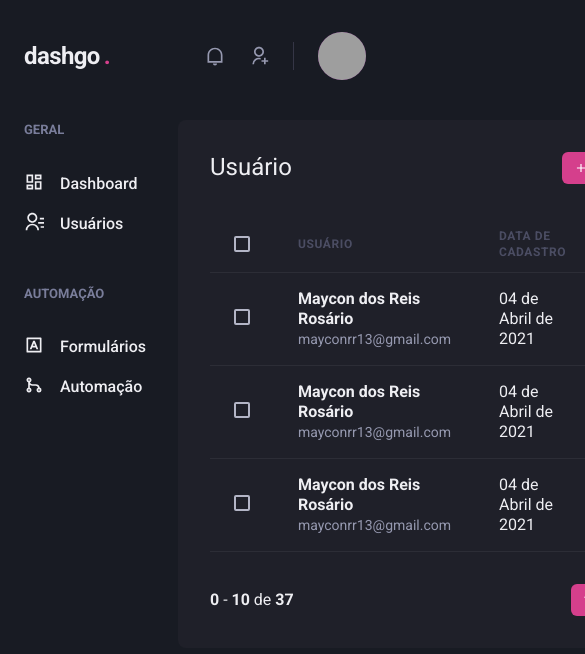
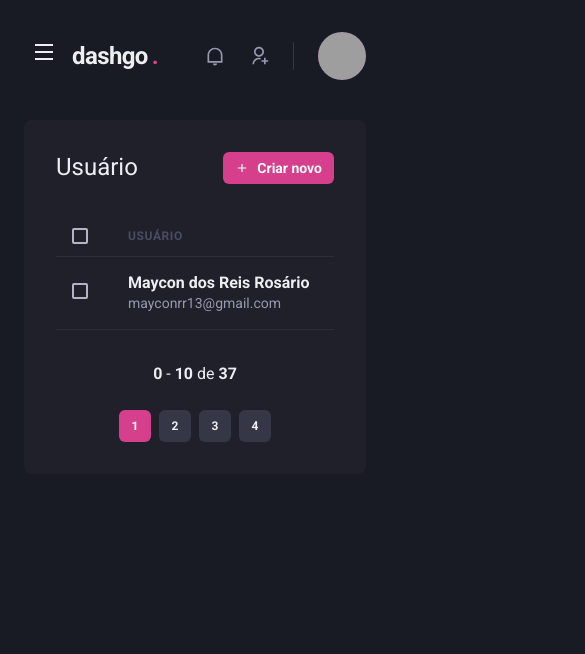
Before and after one commit to mayconrr13/dashgo, a Next.js app: page /users in a window 390 px wide. Shown: the top 654 px of the page, 585 px wide, since content can reach past the window. Built offline with nearby package versions, Linux system fonts and the light colour scheme; grey boxes are pictures that could not be loaded.

Commit message:
Components responsivity

```diff
--- a/package.json
+++ b/package.json
@@ -20,6 +20,7 @@
     "react": "^17.0.2",
     "react-apexcharts": "^1.3.7",
     "react-dom": "17.0.2",
+    "react-hook-form": "^7.0.5",
     "react-icons": "^4.2.0",
     "typescript": "^4.2.4"
   }
--- /dev/null
+++ b/src/components/ActiveLink.tsx
@@ -0,0 +1,32 @@
+import React, { cloneElement, ReactElement } from 'react'
+import Link, { LinkProps } from 'next/link'
+import { useRouter } from 'next/dist/client/router'
+
+interface ActiveLinkProps extends LinkProps{
+  children: ReactElement;
+  shouldMatchExactHref?: boolean;
+}
+
+export const ActiveLink = ({ children, shouldMatchExactHref = false, ...rest }: ActiveLinkProps) => {
+  const { asPath } = useRouter()
+  let isActive = false
+
+  if (shouldMatchExactHref && (asPath === rest.href ||asPath === rest.as)) {
+    isActive = true
+  }
+
+  if (!shouldMatchExactHref && (
+    asPath.startsWith(String(rest.href)) ||
+    asPath.startsWith(String(rest.as))
+  )) {
+    isActive = true
+  }
+
+  return (
+    <Link {...rest} >
+      {cloneElement(children, {
+        color: isActive ? 'pink.400' : 'gray.50'
+      })}
+    </Link>
+  )
+}
--- a/src/components/Header/index.tsx
+++ b/src/components/Header/index.tsx
@@ -1,12 +1,16 @@
 import React from 'react'
-import { Flex, useBreakpointValue } from '@chakra-ui/react'
+import { Flex, Icon, IconButton, useBreakpointValue } from '@chakra-ui/react'
 
 import { Profile } from './Profile'
 import { NotificationsNav } from './NotificationsNav'
 import { SearchBox } from './SearchBox'
 import { Logo } from './Logo'
+import { useSidebarDrawer } from '../../context/SidebarDrawerContext'
+import { RiMenuLine } from 'react-icons/ri'
 
 export const Header = () => {
+  const { onOpen } = useSidebarDrawer()
+
   const isWideVersion = useBreakpointValue({
     base: false,
     lg: true,
@@ -14,6 +18,17 @@ export const Header = () => {
 
   return (
     <Flex as="header" w="100%" maxWidth={1480} h="20" mx="auto" mt="4" px="6" align="center">
+
+      { !isWideVersion && (
+        <IconButton
+          aria-label="Open navigation"
+          icon={<Icon as={RiMenuLine} />}
+          fontSize="24"
+          variant="unstyled"
+          onClick={onOpen}
+          mr="2"
+        />
+      )}
 
       <Logo />
 
--- a/src/components/Pagination/index.tsx
+++ b/src/components/Pagination/index.tsx
@@ -4,7 +4,7 @@ import { PaginationItem } from "./PaginationItem"
 export const Pagination = () => {
   return (
     <Stack
-      direction="row"
+      direction={["column", "row"]}
       mt="8"
       justify="space-between"
       align="center"
--- a/src/components/Sidebar/NavLink.tsx
+++ b/src/components/Sidebar/NavLink.tsx
@@ -1,17 +1,20 @@
-import { Icon, Link, Text, LinkProps as ChakraLinkProps } from '@chakra-ui/react'
+import { Icon, Link as ChakraLink, Text, LinkProps as ChakraLinkProps } from '@chakra-ui/react'
 import React, { ElementType } from 'react'
-import { RiDashboardLine } from 'react-icons/ri'
+import { ActiveLink } from '../ActiveLink'
 
 interface NavLinkProps extends ChakraLinkProps{
   icon: ElementType;
   children: string;
+  href: string;
 }
 
-export const NavLink = ({ icon, children, ...rest }: NavLinkProps) => {
+export const NavLink = ({ icon, children, href, ...rest }: NavLinkProps) => {
   return (
-    <Link display="flex" align="center" {...rest} >
-      <Icon as={icon} fontSize="20" />
-      <Text ml="4" fontWeight="medium">{children}</Text>
-    </Link>
+    <ActiveLink href={href} passHref>
+      <ChakraLink display="flex" align="center" {...rest} >
+        <Icon as={icon} fontSize="20" />
+        <Text ml="4" fontWeight="medium">{children}</Text>
+      </ChakraLink>
+    </ActiveLink>
   )
 }
--- /dev/null
+++ b/src/components/Sidebar/SidebarNav.tsx
@@ -0,0 +1,20 @@
+import { Stack } from '@chakra-ui/react'
+import React from 'react'
+import { RiContactsLine, RiDashboardLine, RiGitMergeLine, RiInputMethodLine } from 'react-icons/ri'
+import { NavLink } from './NavLink'
+import { NavSection } from './NavSection'
+
+export const SidebarNav = () => {
+  return (
+    <Stack spacing="12" align="flex-start">
+      <NavSection title="GERAL">
+        <NavLink icon={RiDashboardLine} href="/dashboard" >Dashboard</NavLink>
+        <NavLink icon={RiContactsLine} href="/users" >Usuários</NavLink>
+      </NavSection>
+      <NavSection title="AUTOMAÇÃO">
+        <NavLink icon={RiInputMethodLine} href="/forms" >Formulários</NavLink>
+        <NavLink icon={RiGitMergeLine} href="/automation" >Automação</NavLink>
+      </NavSection>
+    </Stack>
+  )
+}
--- a/src/components/Sidebar/index.tsx
+++ b/src/components/Sidebar/index.tsx
@@ -1,23 +1,41 @@
-import Icon from '@chakra-ui/icon'
-import { Box, Link, Stack, Text } from '@chakra-ui/layout'
-import React from 'react'
-import { RiContactsLine, RiDashboardLine, RiGitMergeLine, RiInputMethodLine } from 'react-icons/ri'
-import { NavLink } from './NavLink'
-import { NavSection } from './NavSection'
+import { Box } from '@chakra-ui/layout'
+import { Drawer, DrawerBody, DrawerCloseButton, DrawerContent, DrawerHeader, DrawerOverlay, useBreakpointValue } from '@chakra-ui/react'
+import { useSidebarDrawer } from '../../context/SidebarDrawerContext'
+import { SidebarNav } from './SidebarNav'
 
 export const Sidebar = () => {
+  const { isOpen, onClose } = useSidebarDrawer()
+
+  const isDrawerSidebar = useBreakpointValue({
+    base: true,
+    lg: false,
+  })
+
+  //elemento Drawer do próprio Chakra UI
+  if (isDrawerSidebar) {
+    return (
+      <Drawer
+        isOpen={isOpen}
+        placement="left"
+        onClose={onClose}
+      >
+        <DrawerOverlay>
+          <DrawerContent bg="gray.800" padding="4">
+            <DrawerCloseButton mt="6" />
+            <DrawerHeader>Navegação</DrawerHeader>
+
+            <DrawerBody>
+              <SidebarNav />
+            </DrawerBody>
+          </DrawerContent>
+        </DrawerOverlay>
+      </Drawer>
+    )
+  }
+
   return (
     <Box as="aside" w="64" mr="8">
-      <Stack spacing="12" align="flex-start">
-        <NavSection title="GERAL">
-          <NavLink icon={RiDashboardLine} >Dashboard</NavLink>
-          <NavLink icon={RiContactsLine} >Usuários</NavLink>
-        </NavSection>
-        <NavSection title="AUTOMAÇÃO">
-          <NavLink icon={RiInputMethodLine} >Formulários</NavLink>
-          <NavLink icon={RiGitMergeLine} >Automação</NavLink>
-        </NavSection>
-      </Stack>
+      <SidebarNav />
     </Box>
   )
 }
--- /dev/null
+++ b/src/context/SidebarDrawerContext.tsx
@@ -0,0 +1,29 @@
+import { useDisclosure, UseDisclosureReturn } from "@chakra-ui/react";
+import { useRouter } from "next/dist/client/router";
+import { createContext, ReactNode, useContext, useEffect } from "react";
+
+interface SidebarDrawerProviderProps {
+  children: ReactNode;
+}
+
+type SidebarDrawerContextData = UseDisclosureReturn
+
+const SidebarDrawerContext = createContext({} as SidebarDrawerContextData)
+
+export function SidebarDrawerProvider({ children }: SidebarDrawerProviderProps) {
+  const disclosure = useDisclosure()
+  const router = useRouter()
+
+  // fechamento automático do menu caso navegue para outra página
+  useEffect(() => {
+    disclosure.onClose()
+  }, [router.asPath])
+
+  return (
+    <SidebarDrawerContext.Provider value={disclosure}>
+      {children}
+    </SidebarDrawerContext.Provider>
+  )
+}
+
+export const useSidebarDrawer = () => useContext(SidebarDrawerContext)
--- a/src/pages/_app.tsx
+++ b/src/pages/_app.tsx
@@ -1,11 +1,14 @@
 import { AppProps } from 'next/app'
 import { ChakraProvider } from '@chakra-ui/react'
 import { theme } from '../styles/theme'
+import { SidebarDrawerProvider } from '../context/SidebarDrawerContext'
 
 function MyApp({ Component, pageProps }: AppProps) {
   return (
     <ChakraProvider theme={ theme }>
-      <Component {...pageProps} />
+      <SidebarDrawerProvider>
+       <Component {...pageProps} />
+      </SidebarDrawerProvider>
     </ChakraProvider>
   )
 }
--- a/src/pages/users/index.tsx
+++ b/src/pages/users/index.tsx
@@ -1,4 +1,6 @@
-import { Flex, Box, Heading, Button, Icon, Table, Thead, Tr, Th, Checkbox, Tbody, Td, Text } from '@chakra-ui/react'
+import { Flex, Box, Heading, Button, Icon, Table, Thead, Tr, Th, Checkbox, Tbody, Td, Text, useBreakpointValue } from '@chakra-ui/react'
+import Link from 'next/link'
+
 import { RiAddLine, RiPencilLine } from 'react-icons/ri'
 
 import { Header } from '../../components/Header'
@@ -6,6 +8,10 @@ import { Pagination } from '../../components/Pagination'
 import { Sidebar } from '../../components/Sidebar'
 
 export default function UserList() {
+const isWideVersion = useBreakpointValue({
+
+})
+
   return (
     <Box>
       <Header />
@@ -27,26 +33,28 @@ export default function UserList() {
               Usuário
             </Heading>
 
+            <Link href="/users/create">
               <Button as="a" size="sm" fontSize="sm" colorScheme="pink"
               leftIcon={<Icon as={RiAddLine} />}>
-              Criar novo usuário
+                Criar novo
               </Button>
+            </Link>
           </Flex>
 
           <Table colorScheme="whiteAlpha">
             <Thead>
               <Tr>
-                <Th px="6" color="gray.300" width="8">
+                <Th px={["4", "4","6"]} color="gray.300" width="8">
                   <Checkbox colorScheme="pink"></Checkbox>
                 </Th>
                 <Th>Usuário</Th>
-                <Th>Data de cadastro</Th>
-                <Th w={8}></Th>
+                {isWideVersion && <Th>Data de cadastro</Th>}
+                {isWideVersion && <Th w={8}></Th>}
               </Tr>
             </Thead>
             <Tbody>
               <Tr>
-                <Td px="6">
+                <Td px={["4", "4","6"]}>
                   <Checkbox colorScheme="pink"></Checkbox>
                 </Td>
                 <Td>
@@ -55,9 +63,9 @@ export default function UserList() {
                     <Text fontSize="sm" color="gray.300" >mayconrr13@gmail.com</Text>
                   </Box>
                 </Td>
-                <Td>
-                <Text>04 de Abril de 2021</Text>
-                </Td>
+                {isWideVersion && <Td>04 de Abril de 2021</Td>}
+
+                  {isWideVersion && (
                     <Td>
                       <Button
                         as="a"
@@ -69,56 +77,7 @@ export default function UserList() {
                         Editar
                       </Button>
                     </Td>
-              </Tr>
-              <Tr>
-                <Td px="6">
-                  <Checkbox colorScheme="pink"></Checkbox>
-                </Td>
-                <Td>
-                  <Box>
-                    <Text fontWeight="bold" >Maycon dos Reis Rosário</Text>
-                    <Text fontSize="sm" color="gray.300" >mayconrr13@gmail.com</Text>
-                  </Box>
-                </Td>
-                <Td>
-                <Text>04 de Abril de 2021</Text>
-                </Td>
-                <Td>
-                  <Button
-                    as="a"
-                    size="sm"
-                    fontSize="sm"
-                    colorScheme="purple"
-                    leftIcon={<Icon as={RiPencilLine} fontSize={16} />}
-                  >
-                    Editar
-                  </Button>
-                </Td>
-              </Tr>
-              <Tr>
-                <Td px="6">
-                  <Checkbox colorScheme="pink"></Checkbox>
-                </Td>
-                <Td>
-                  <Box>
-                    <Text fontWeight="bold" >Maycon dos Reis Rosário</Text>
-                    <Text fontSize="sm" color="gray.300" >mayconrr13@gmail.com</Text>
-                  </Box>
-                </Td>
-                <Td>
-                <Text>04 de Abril de 2021</Text>
-                </Td>
-                <Td>
-                  <Button
-                    as="a"
-                    size="sm"
-                    fontSize="sm"
-                    colorScheme="purple"
-                    leftIcon={<Icon as={RiPencilLine} fontSize={16} />}
-                  >
-                    Editar
-                  </Button>
-                </Td>
+                  )}
               </Tr>
             </Tbody>
           </Table>
```
Also changed, not shown: src/pages/dashboard.tsx (+20 -2 lines), src/pages/users/create.tsx (+9 -4 lines), 1 other file (tests, documents, lock files or other folders). Lines whose indentation alone changed are shown as unchanged.
